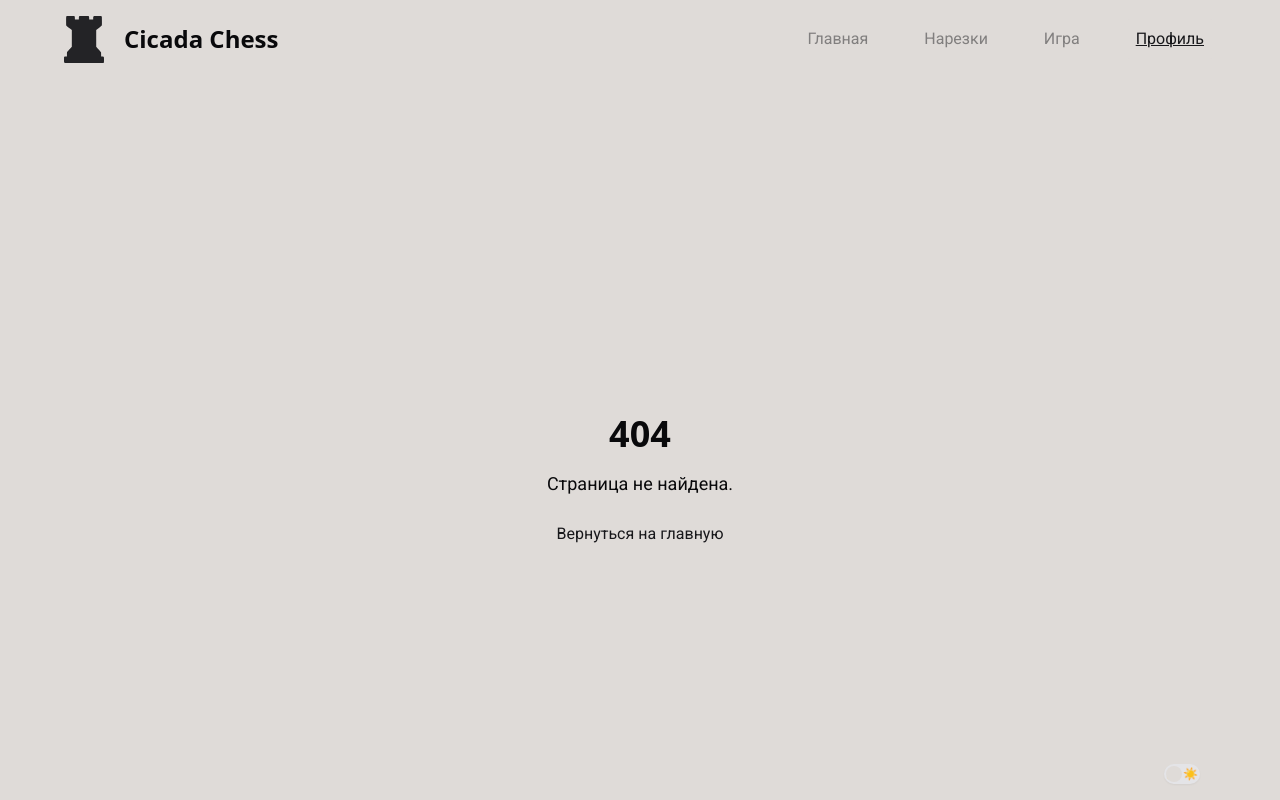
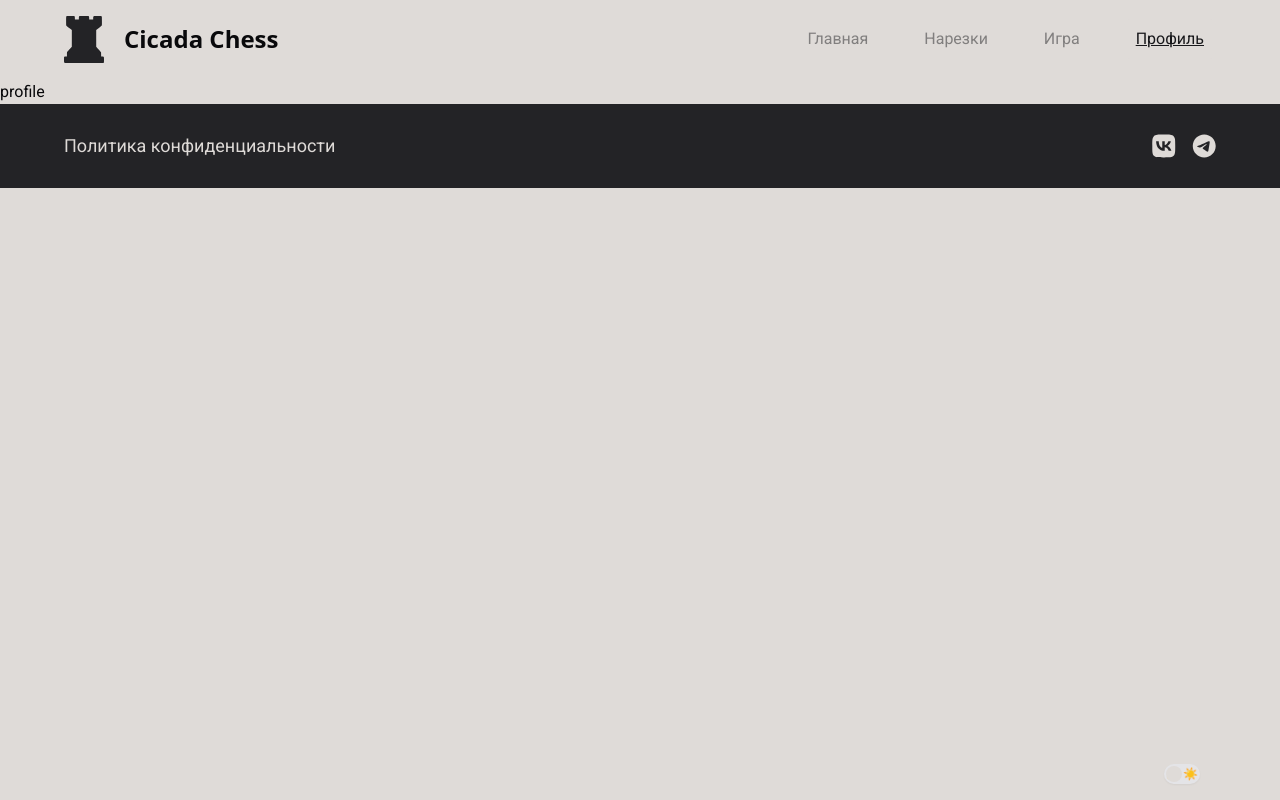
Before and after one commit to SmokingElk/cicada-frontend-mirror, a Next.js app: page /profile in a window 1280 px wide. Before the commit this address had no page. Shown: the top 800 px of the page. Built offline with nearby package versions, Linux system fonts and the light colour scheme.

Commit message:
init profile route

```diff
--- /dev/null
+++ b/src/app/profile/page.tsx
@@ -0,0 +1,3 @@
+export default function Profile() {
+    return <div>profile</div>;
+}
```
